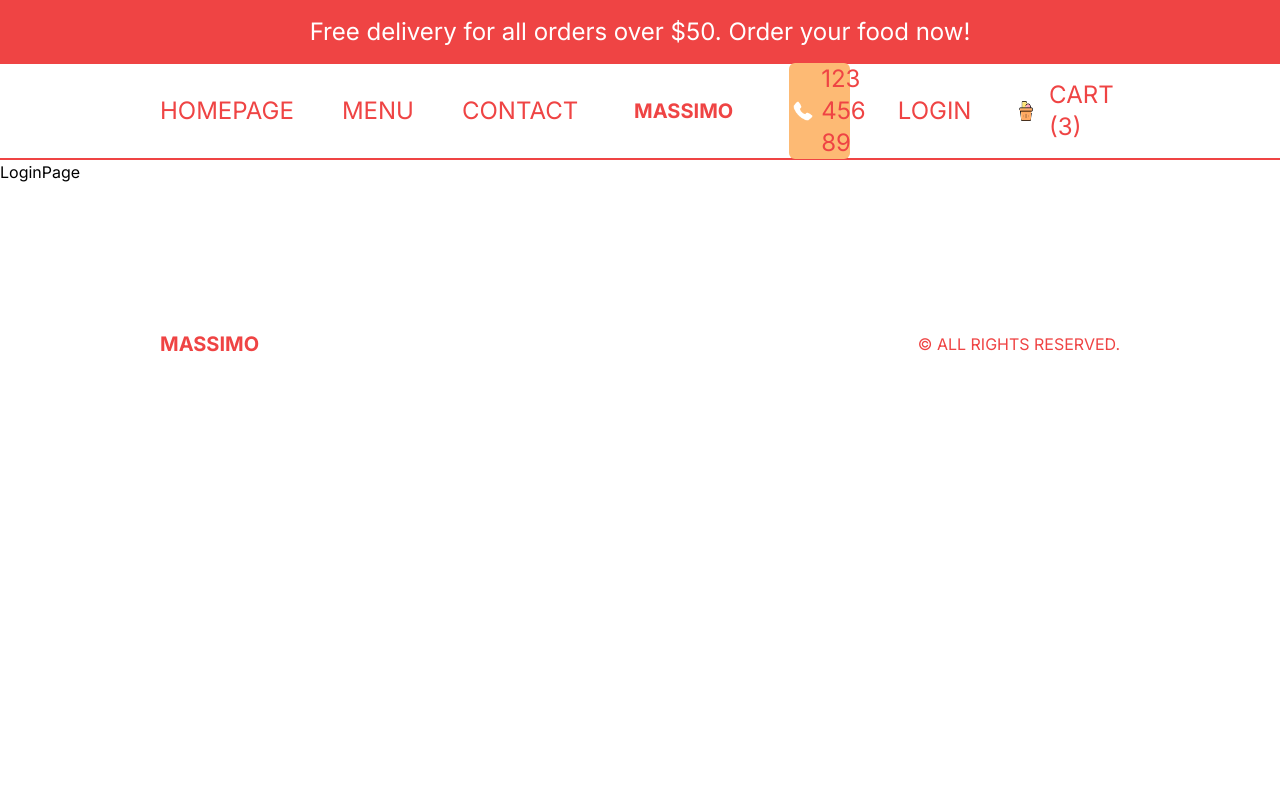
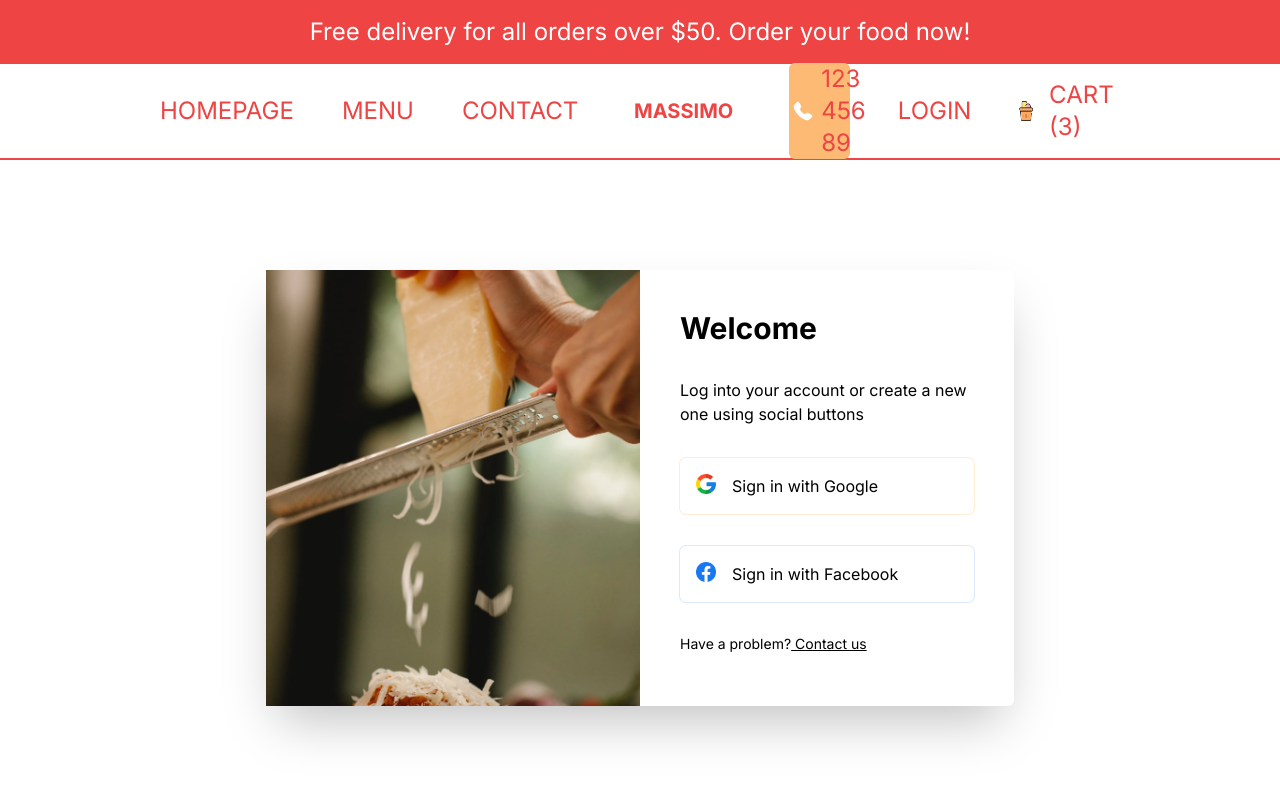
Before and after one commit to Op-Pautu/Delivery-App, a Next.js app: page /login in a window 1280 px wide. Shown: the top 800 px of the page. Built offline with nearby package versions, Linux system fonts and the light colour scheme.

Commit message:
Design login page

```diff
--- a/src/app/login/page.tsx
+++ b/src/app/login/page.tsx
@@ -1,9 +1,47 @@
+import Image from 'next/image';
+import Link from 'next/link';
 import React from 'react'
 
 const LoginPage = () => {
   return (
-    <div>LoginPage</div>
-  )
+    <div className="p-4 h-[calc(100vh-6rem)] md:h-[calc(100vh-9rem)] flex items-center justify-center">
+      {/* BOX */}
+      <div className=" h-full shadow-2xl rounded-md flex flex-col md:flex-row md:h-[70%] md:w-full lg:w-[60%] 2xl:w-1/2">
+        {/* IMAGE CONTAINER */}
+        <div className="relative h-1/3 w-full md:h-full md:w-1/2">
+          <Image src="/loginBg.png" alt="" fill className="object-cover"/>
+        </div>
+        {/* FORM CONTAINER */}
+        <div className="p-10 flex flex-col gap-8 md:w-1/2">
+          <h1 className="font-bold text-xl xl:text-3xl">Welcome</h1>
+          <p>Log into your account or create a new one using social buttons</p>
+          <button className="flex gap-4 p-4 ring-1 ring-orange-100 rounded-md">
+            <Image
+              src="/google.png"
+              alt=""
+              width={20}
+              height={20}
+              className="object-contain"
+            />
+            <span>Sign in with Google</span>
+          </button>
+          <button className="flex gap-4 p-4 ring-1 ring-blue-100 rounded-md">
+            <Image
+              src="/facebook.png"
+              alt=""
+              width={20}
+              height={20}
+              className="object-contain"
+            />
+            <span>Sign in with Facebook</span>
+          </button>
+          <p className="text-sm">
+            Have a problem?<Link className="underline" href="/"> Contact us</Link>
+          </p>
+        </div>
+      </div>
+    </div>
+  );
 }
 
 export default LoginPage
```
